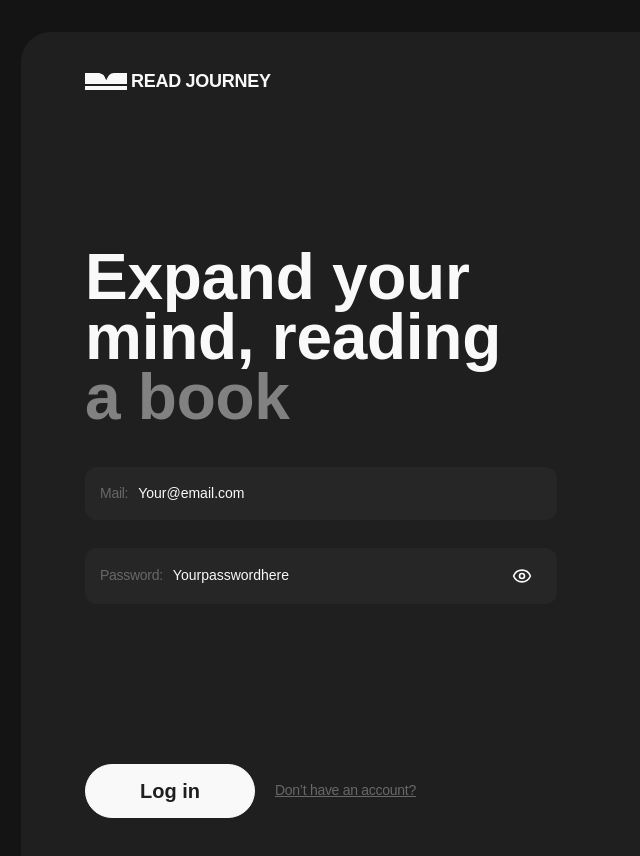
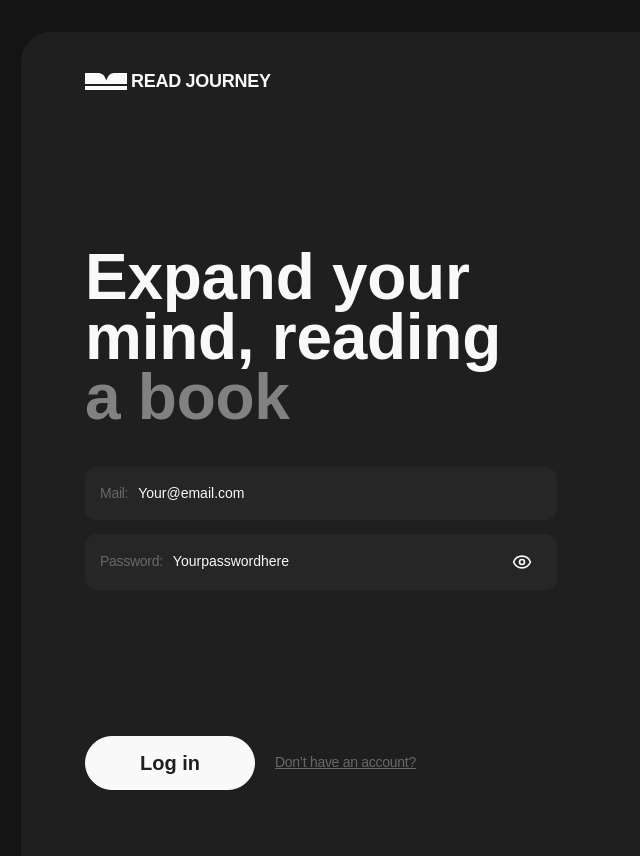
Before and after one commit to milenness/read-journey, a Next.js app: page /login in a window 1280 px wide. Shown: the top 856 px of the page, without its empty margins (267-907 px from the left). Built offline with nearby package versions, Linux system fonts and the light colour scheme.

Commit message:
fix/forms

```diff
--- a/components/LoginForm/LoginForm.module.css
+++ b/components/LoginForm/LoginForm.module.css
@@ -21,15 +21,17 @@
   border: 1px solid transparent;
 }
 
-
 @media only screen and (min-width: 768px) {
   .errorWrapper {
   margin-bottom: 14px;
 }
 
+.errorWrapper:not(:has(~ .errorWrapper)) {
+  margin-bottom: 0;
+}
+
   .inputWrapper {
   padding: 16px 18px 16px 14px;
-  margin-bottom: 14px;
 }
 }
 
```
